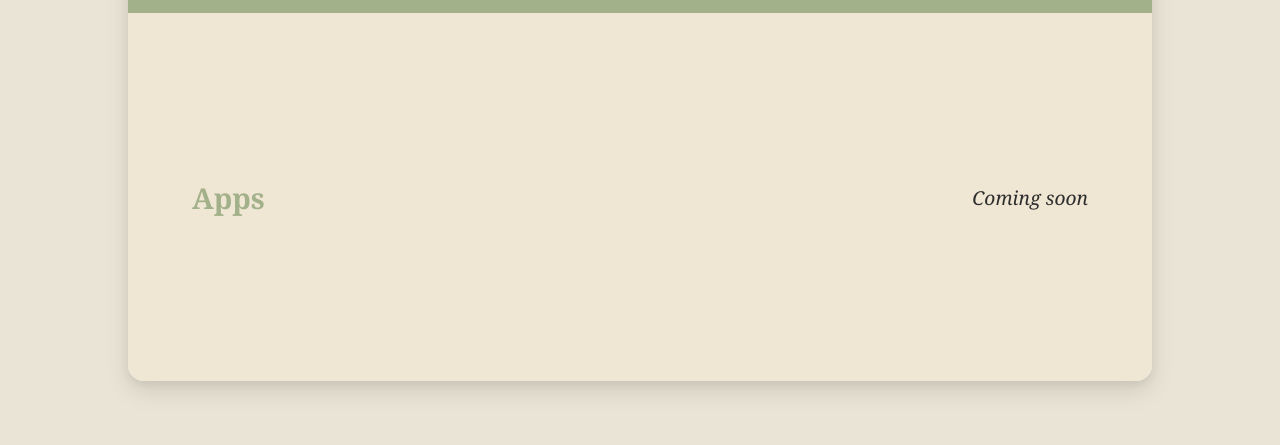
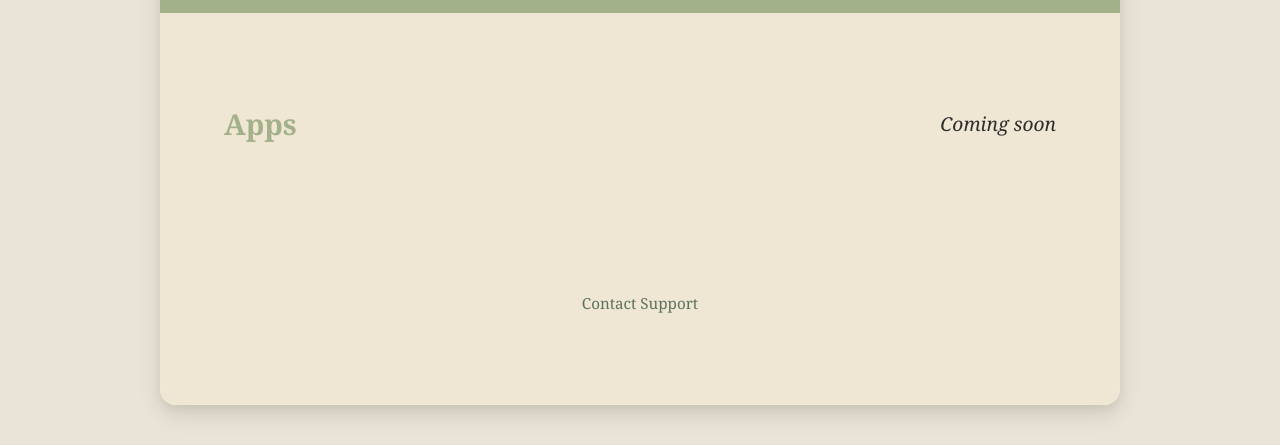
Before and after one commit to golojojollc-dev/golojojo-site, a plain HTML site: page index.html in a window 1280 px wide. Shown: the part 355-800 px from the top of the page. Drawn offline with Linux system fonts and the light colour scheme.

Commit message:
adding support; updating

```diff
--- a/index.html
+++ b/index.html
@@ -23,17 +23,17 @@
     html, body {
       font-family: Georgia, serif;
       background-color: var(--background);
-      height: 100vh;
-      width: 100vw;
+      height: 100%;
+      width: 100%;
       display: flex;
       justify-content: center;
       align-items: center;
-      padding: 5vw;
     }
 
     .container {
       width: 100%;
-      height: 100%;
+      max-width: 960px;
+      height: 90vh;
       border-radius: 16px;
       overflow: hidden;
       background-color: white;
@@ -82,6 +82,7 @@
       justify-content: space-between;
       align-items: center;
       padding: 2rem 4rem;
+      flex-wrap: wrap;
     }
 
     .apps-label {
@@ -96,9 +97,30 @@
       font-style: italic;
     }
 
+    .support-link {
+      width: 100%;
+      text-align: center;
+      margin-top: 2rem;
+    }
+
+    .support-link a {
+      color: var(--dark-green);
+      font-size: 0.95rem;
+      text-decoration: none;
+    }
+
+    .support-link a:hover {
+      text-decoration: underline;
+    }
+
     @media (max-width: 700px) {
       html, body {
         padding: 1.5rem;
+        height: auto;
+      }
+
+      .container {
+        height: auto;
       }
 
       .bottom-half {
@@ -106,6 +128,7 @@
         justify-content: center;
         text-align: center;
         gap: 1.5rem;
+        padding: 2rem;
       }
 
       .apps-label, .apps-list {
@@ -131,7 +154,17 @@
     <div class="bottom-half">
       <div class="apps-label">Apps</div>
       <div class="apps-list">Coming soon</div>
+      <div class="support-link" id="support-email"></div>
     </div>
   </div>
+
+  <!-- Obfuscated support email -->
+  <script>
+    const user = "app.support";
+    const domain = "golojojo.com";
+    const email = `${user}@${domain}`;
+    const container = document.getElementById("support-email");
+    container.innerHTML = `<a href="mailto:${email}">Contact Support</a>`;
+  </script>
 </body>
 </html>
```
